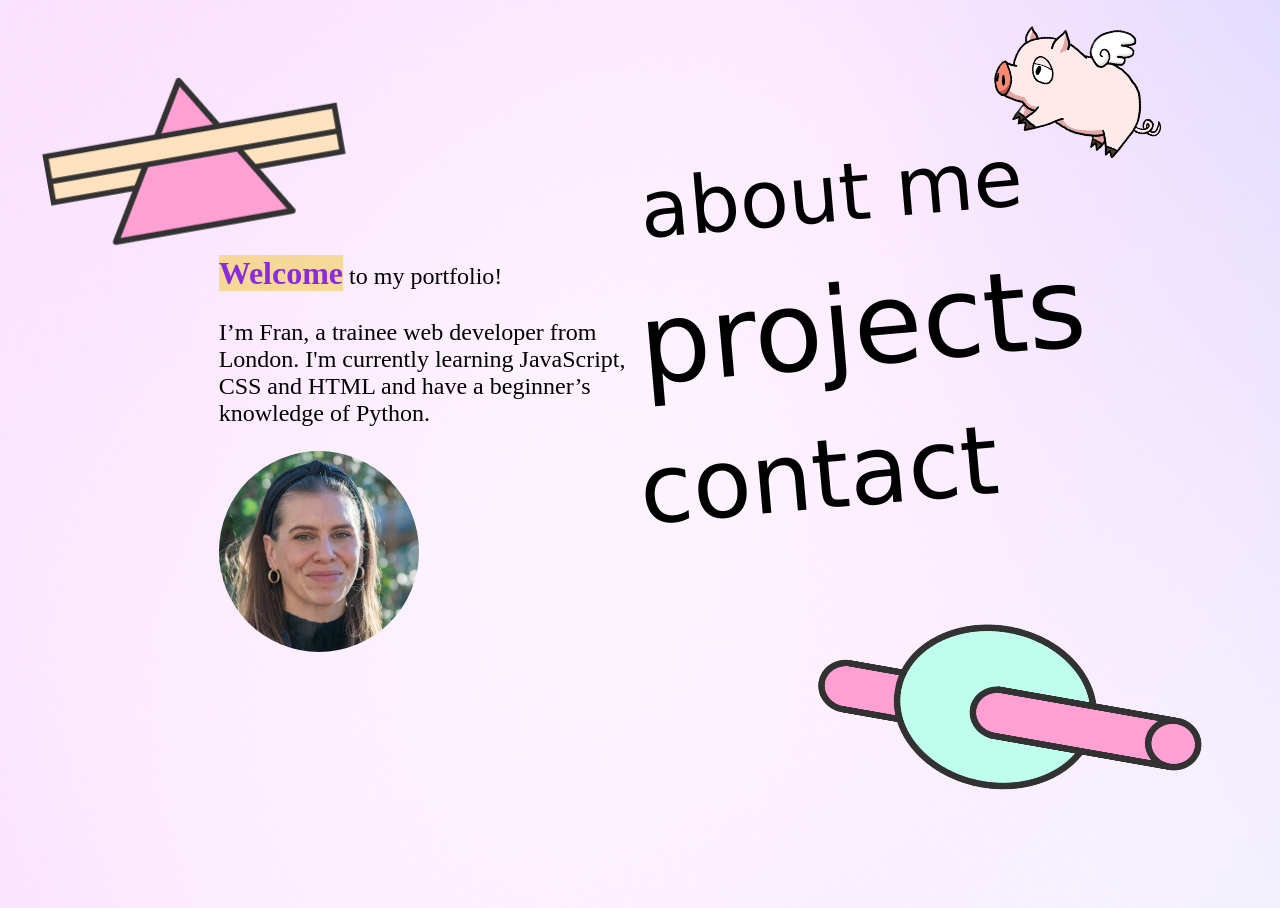
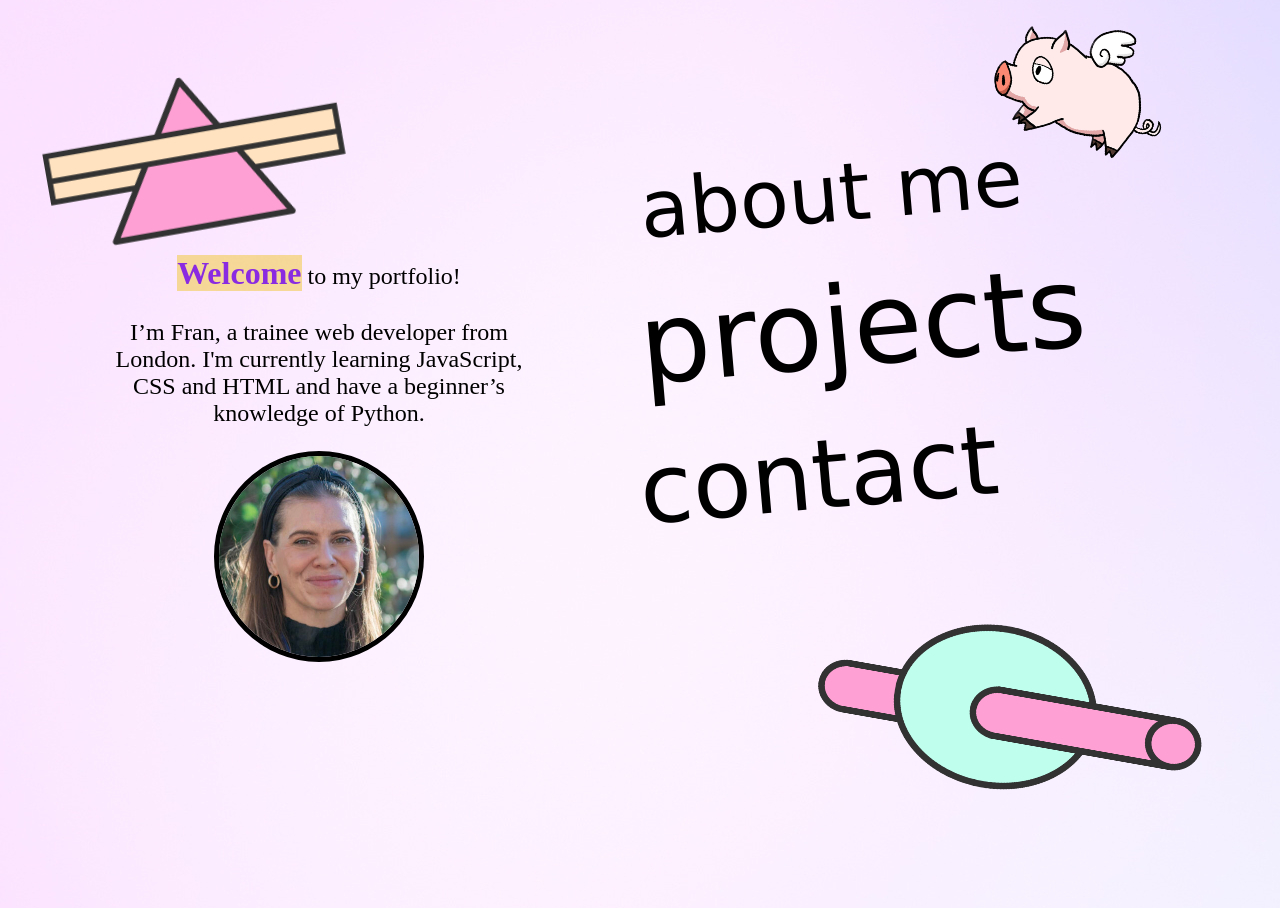
Before and after one commit to Frannerz/Portfolio-2023, a plain HTML site: page index.html in a window 1280 px wide. Drawn offline with Linux system fonts and the light colour scheme; a web font is replaced by a local one.

Commit message:
updated intro page

```diff
--- a/index.html
+++ b/index.html
@@ -31,7 +31,7 @@
             CSS and HTML and have a beginner’s
             knowledge of Python.<br>
             </p>
-            <img src="./Images/profile.jpeg">
+            <img src="./Images/profile.jpeg" class="profile-pic">
         </section>
 
 
--- a/styles.css
+++ b/styles.css
@@ -38,16 +38,18 @@ h1 {
     background-color:rgba(240, 199, 50, 0.5);
 }
 .intro{
-    grid-column: 3 / span 4;
+    grid-column: 2 / span 4;
     grid-row: 3 / span 5;
     font-size: 1.5rem;
     font-family: 'Grandiflora One', serif;
     z-index: 1;
+    text-align: center;
 }
 
 .intro img {
     border-radius: 50%;
     max-width: 200px;
+    border: solid black 5px;
 }
 
 
@@ -283,9 +285,6 @@ iframe {
 }
 
 /*contact page*/
-
-
-
 .github {
     padding-top: 50px;
     grid-column: 3/ span 1;
```
